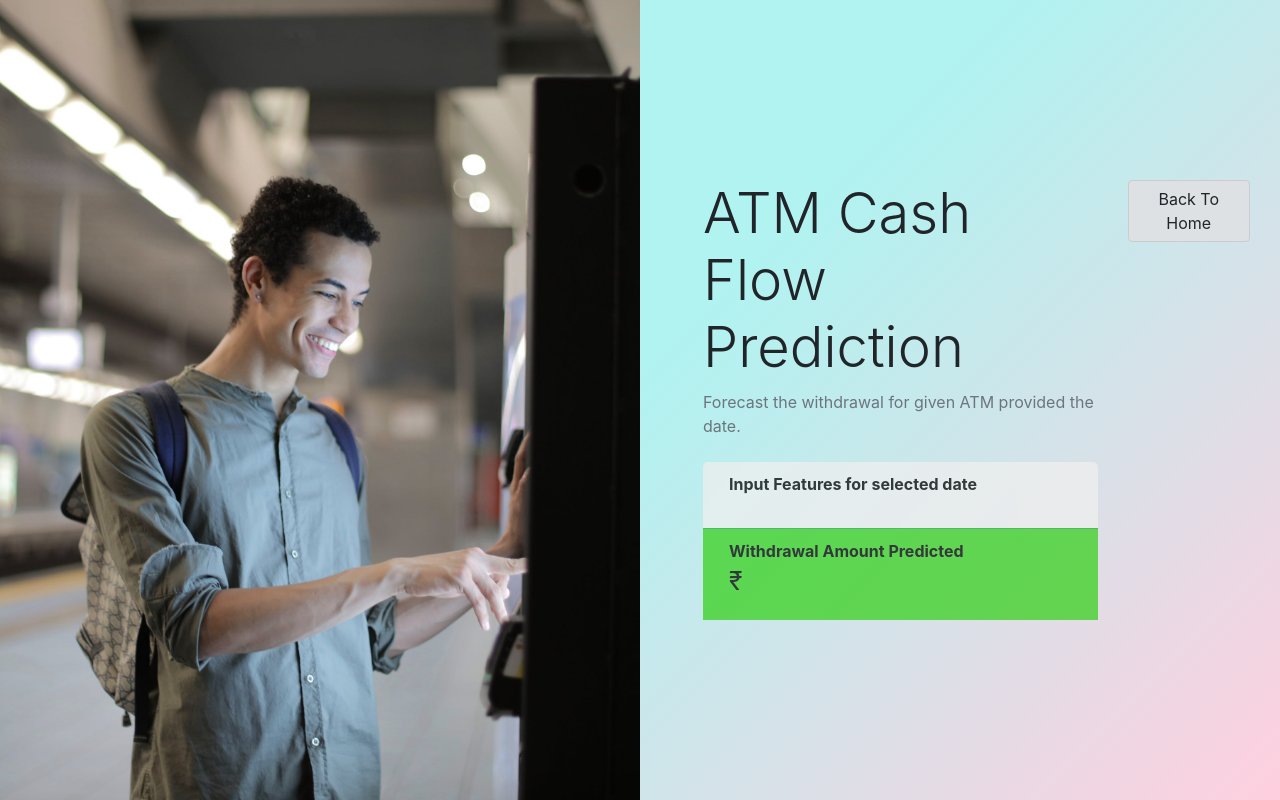
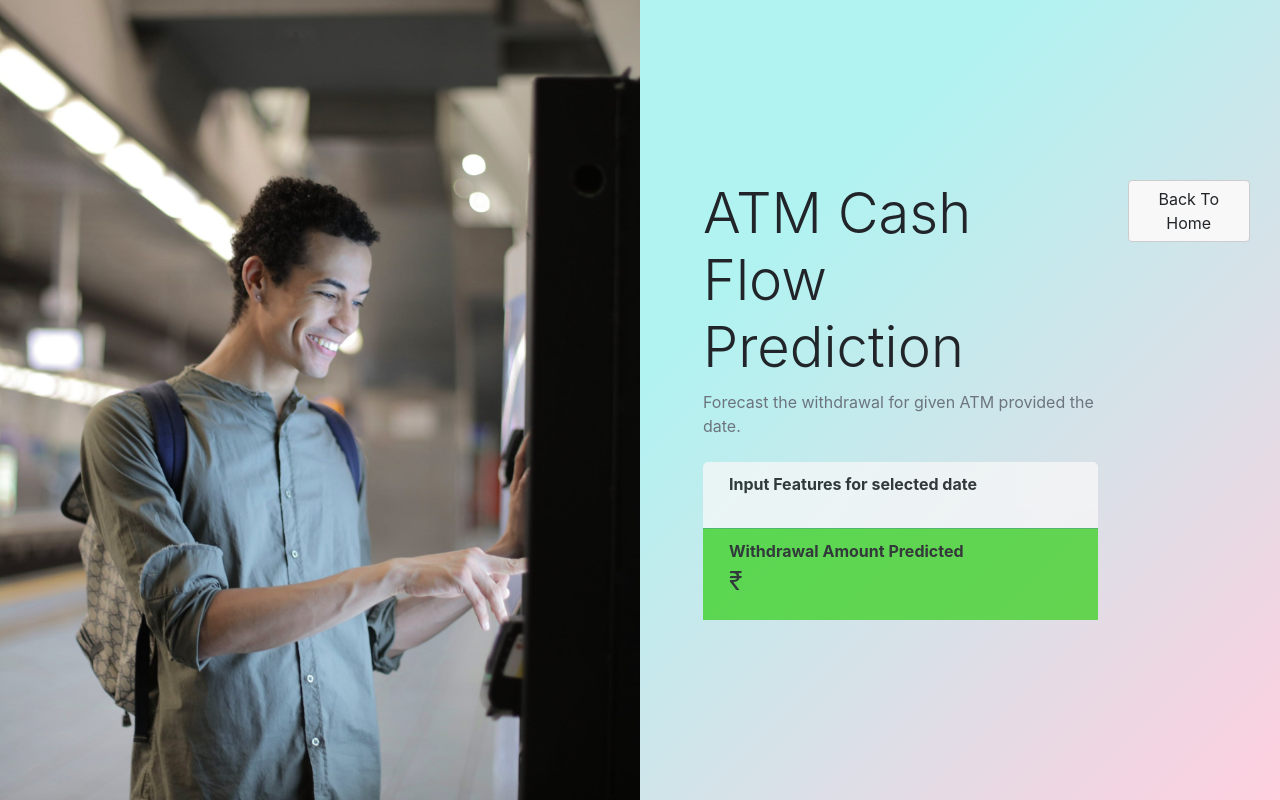
Before and after one commit to Edurz135/ATM-Cash-Flow-Prediction, a Flask app: template dev/templates/results.html in a window 1280 px wide. Run offline with Flask 2, Linux system fonts and the light colour scheme; the template is opened without the code that fills it, so the values that code supplies are empty; some libraries are stand-ins or nearby versions.

Commit message:
Changed the background colour of div in results.html

```diff
--- a/dev/templates/results.html
+++ b/dev/templates/results.html
@@ -18,7 +18,7 @@
 	}
 	.inputDisplay {
 		color: black;
-		background-color: #efefef;
+		background-color: #f8f8f8;
 		border-radius: 5px;
 		opacity: 0.75;
 	}
@@ -27,7 +27,7 @@
 		font-size: 15px;
 	}
 	#backButton {
-		background-color: #dde1e3;
+		background-color: #f8f8f8;
 		border-color: #ccc;
 	}
 	#withdrawalAmount {
```
